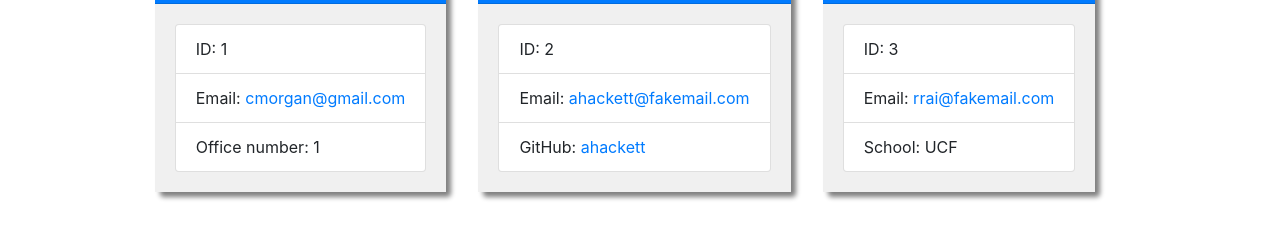
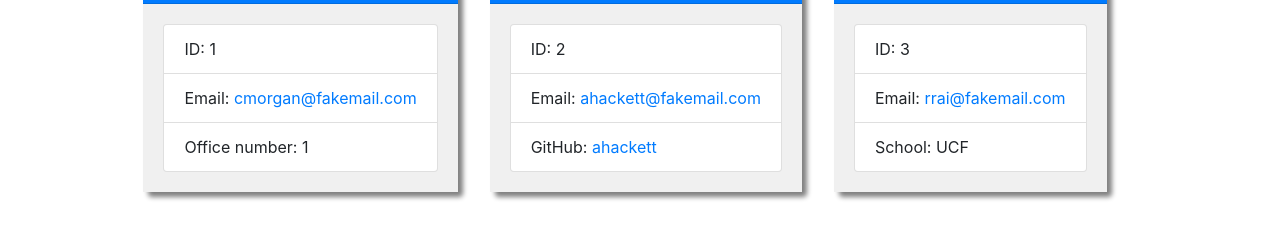
Before and after one commit to Amir-Hackett/team-profile-generator, a website: page dist/index.html in a window 1280 px wide. Shown: the part 333-572 px from the top of the page. Drawn offline with nearby package versions, Linux system fonts and the light colour scheme.

Commit message:
passed all test and generate html:

```diff
--- a/dist/index.html
+++ b/dist/index.html
@@ -31,7 +31,7 @@
     <div class="card-body">
         <ul class="list-group">
             <li class="list-group-item">ID: 1</li>
-            <li class="list-group-item">Email: <a href="mailto:cmorgan@gmail.com">cmorgan@gmail.com</a></li>
+            <li class="list-group-item">Email: <a href="mailto:cmorgan@fakemail.com">cmorgan@fakemail.com</a></li>
             <li class="list-group-item">Office number: 1</li>
         </ul>
     </div>
```
